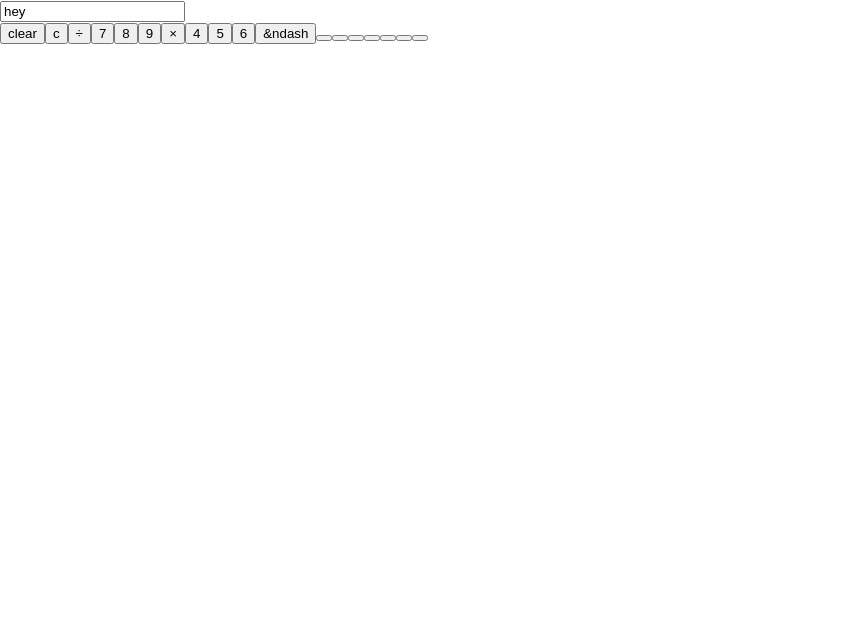
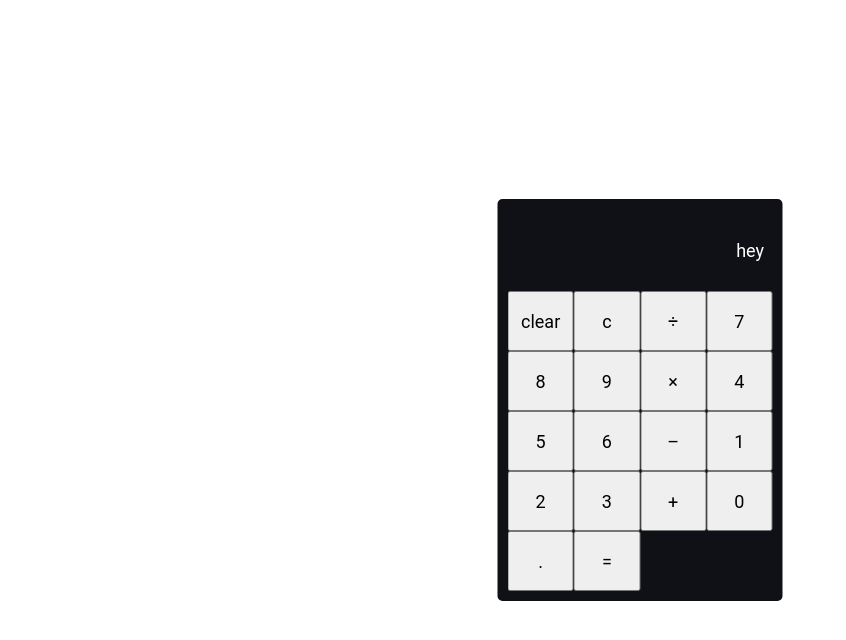
Before and after one commit to Imtious-coder/Calculator, a React (Create React App) app: page / in a window 1280 px wide. Shown: the top 640 px of the page, without its empty margins (0-846 px from the left). Built offline with nearby package versions, Linux system fonts and the light colour scheme.

Commit message:
UI complete with grid system

```diff
--- a/src/App.css
+++ b/src/App.css
@@ -36,3 +36,48 @@
     transform: rotate(360deg);
   }
 }
+
+/* Custom css */
+
+/* Font */
+@import url('https://fonts.googleapis.com/css2?family=Roboto:wght@500&display=swap');
+
+* {
+  font-family: "Roboto", sans-serif;
+  font-size: 18px;
+}
+body {
+  background: white;
+  display: flex;
+  justify-content: center;
+  align-items: center;
+}
+
+.container{
+  top: 50%;
+  left: 50%;
+  position: absolute;
+  margin: 0 auto;
+  width: 265px;
+  text-align: center;
+  transform: translate(-50%, -50%);
+  border: 10px solid #101116;
+  background: #101116;
+  border-radius: 5px;
+}
+
+.keypad{
+  display: grid;
+  grid-template-columns: repeat(4, 1fr);
+  grid-auto-rows: minmax(60px, auto);
+}
+
+input[type="text"] {
+  height: 80px;
+  width: 248px;
+  background: #101116;
+  border: none;
+  outline: none;
+  color: white;
+  text-align: right;
+}
--- a/src/App.js
+++ b/src/App.js
@@ -3,6 +3,20 @@ import './App.css';
 
 function App() {
   const [result, setResult] = useState("hey");
+
+  const handleClick = (e) => {
+    setResult(result.concat(e.target.name));
+  }
+
+  const clear = () => {
+
+  }
+
+  const backspace = () => {
+
+  }
+
+
   return (
     <>
       <div className="container">
@@ -10,24 +24,24 @@ function App() {
           <input type="text" name="" id="" value={result} />
         </form>
         <div className="keypad">
-          <button>clear</button>
-          <button>c</button>
-          <button>&divide;</button>
-          <button>7</button>
-          <button>8</button>
-          <button>9</button>
-          <button>&times;</button>
-          <button>4</button>
-          <button>5</button>
-          <button>6</button>
-          <button>&ndash</button>
-          <button></button>
-          <button></button>
-          <button></button>
-          <button></button>
-          <button></button>
-          <button></button>
-          <button></button>
+          <button onClick={clear} id="clear">clear</button>
+          <button onClick={backspace} id="backspace">c</button>
+          <button name="/" onClick={handleClick}>&divide;</button>
+          <button name="7" onClick={handleClick}>7</button>
+          <button name="8" onClick={handleClick}>8</button>
+          <button name="9" onClick={handleClick}>9</button>
+          <button name="*" onClick={handleClick}>&times;</button>
+          <button name="4" onClick={handleClick}>4</button>
+          <button name="5" onClick={handleClick}>5</button>
+          <button name="6" onClick={handleClick}>6</button>
+          <button name="-" onClick={handleClick}>&ndash;</button>
+          <button name="1" onClick={handleClick}>1</button>
+          <button name="2" onClick={handleClick}>2</button>
+          <button name="3" onClick={handleClick}>3</button>
+          <button name="+" onClick={handleClick}>+</button>
+          <button name="0" onClick={handleClick}>0</button>
+          <button name="." onClick={handleClick}>.</button>
+          <button onClick={handleClick}>=</button>
         </div>
       </div>
     </>
```
